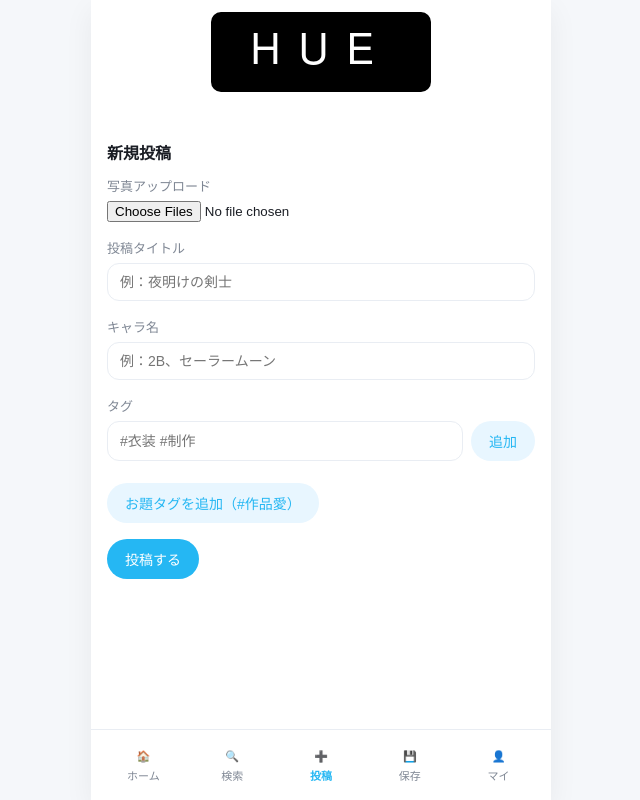
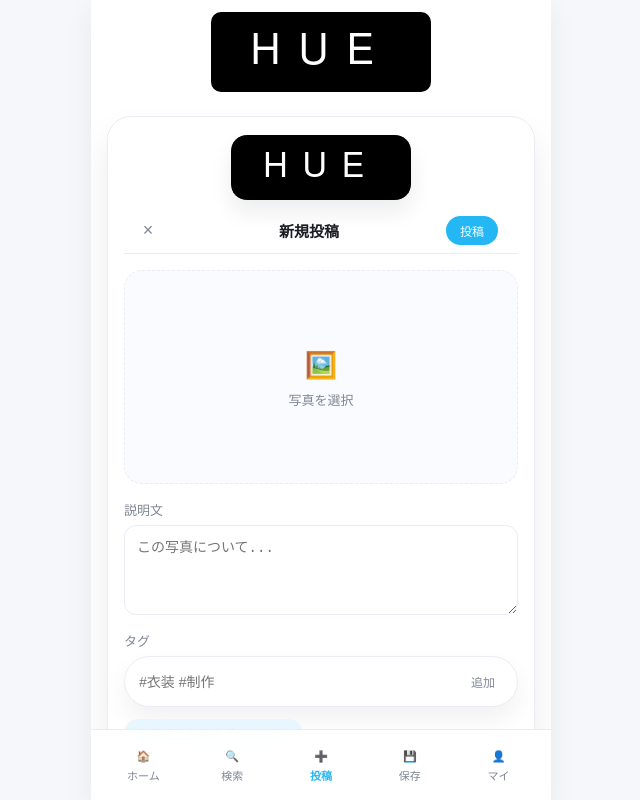
Before and after one commit to FUGA369/coswear-pwa, a Next.js app: page /post in a window 1280 px wide. Shown: the whole page, without its empty margins (319-959 px from the left). Built offline with nearby package versions, Linux system fonts and the light colour scheme.

Commit message:
Rebuild post screen layout

```diff
--- a/app/globals.css
+++ b/app/globals.css
@@ -321,6 +321,11 @@ textarea {
   width: fit-content;
 }
 
+.button.primary {
+  background: var(--accent);
+  color: #ffffff;
+}
+
 .button.secondary {
   background: var(--accent-soft);
   color: #25b7f3;
@@ -380,6 +385,10 @@ textarea {
 
 .search-bar input {
   flex: 1;
+}
+
+.search-bar.compact {
+  gap: 6px;
 }
 
 .search-screen {
@@ -468,6 +477,100 @@ textarea {
   font-size: 12px;
 }
 
+.button.compact {
+  padding: 6px 14px;
+  font-size: 12px;
+}
+
+.icon-button {
+  border: none;
+  background: transparent;
+  font-size: 18px;
+  color: var(--muted);
+  cursor: pointer;
+}
+
+.post-screen {
+  display: flex;
+  flex-direction: column;
+  align-items: center;
+}
+
+.post-card {
+  width: 100%;
+  background: #ffffff;
+  border-radius: 24px;
+  border: 1px solid var(--line);
+  padding: 18px 16px 24px;
+  box-shadow: 0 18px 34px rgba(17, 24, 39, 0.08);
+}
+
+.post-logo {
+  display: flex;
+  justify-content: center;
+  margin-bottom: 12px;
+}
+
+.post-logo img {
+  width: min(180px, 48vw);
+  border-radius: 16px;
+  box-shadow: 0 12px 22px rgba(17, 24, 39, 0.08);
+}
+
+.post-form {
+  display: flex;
+  flex-direction: column;
+  gap: 16px;
+}
+
+.post-top-bar {
+  display: grid;
+  grid-template-columns: 48px 1fr 72px;
+  align-items: center;
+  gap: 8px;
+  padding: 4px 0 8px;
+  border-bottom: 1px solid var(--line);
+}
+
+.post-title {
+  text-align: center;
+  font-weight: 600;
+  font-size: 15px;
+  color: var(--text);
+}
+
+.upload-box {
+  display: block;
+  border: 1.5px dashed var(--line);
+  border-radius: 18px;
+  padding: 16px;
+  background: #fafbff;
+  cursor: pointer;
+}
+
+.upload-box input {
+  display: none;
+}
+
+.upload-placeholder {
+  min-height: 180px;
+  display: flex;
+  flex-direction: column;
+  align-items: center;
+  justify-content: center;
+  gap: 8px;
+  color: var(--muted);
+  font-size: 13px;
+}
+
+.upload-icon {
+  font-size: 26px;
+}
+
+.input-group.compact textarea {
+  min-height: 90px;
+}
+
 .empty-state {
   padding: 24px;
   text-align: center;
--- a/app/post/page.js
+++ b/app/post/page.js
@@ -7,8 +7,7 @@ import { getTodayTopic } from "../../lib/topic";
 export default function PostPage() {
   const { addPost } = useApp();
   const topic = getTodayTopic();
-  const [title, setTitle] = useState("");
-  const [character, setCharacter] = useState("");
+  const [caption, setCaption] = useState("");
   const [tagInput, setTagInput] = useState("");
   const [tags, setTags] = useState([]);
   const [images, setImages] = useState([]);
@@ -25,69 +24,75 @@ export default function PostPage() {
 
   const handleSubmit = (event) => {
     event.preventDefault();
-    if (!title || !character) return;
+    if (!caption.trim() && images.length === 0) return;
     const fallbackImage = "/photos/photo-1.svg";
     addPost({
       id: `post-${Date.now()}`,
-      title,
-      character,
+      title: caption.trim() || "New Post",
+      character: "Unknown",
       user: "Mizuki",
       tags: tags.length ? tags : ["#new"],
       likes: 0,
       saves: 0,
       images: previews.length ? previews : [fallbackImage]
     });
-    setTitle("");
-    setCharacter("");
+    setCaption("");
     setTags([]);
     setTagInput("");
     setImages([]);
   };
 
   return (
-    <div>
-      <div className="section-title">新規投稿</div>
-      <form className="form" onSubmit={handleSubmit}>
-        <div className="input-group">
-          <label htmlFor="images">写真アップロード</label>
+    <div className="post-screen">
+      <div className="post-card">
+        <div className="post-logo">
+          <img src="/icons/hue-logo.svg" alt="HUE" />
+        </div>
+        <form className="post-form" onSubmit={handleSubmit}>
+          <div className="post-top-bar">
+            <button type="button" className="icon-button" aria-label="閉じる">
+              ×
+            </button>
+            <div className="post-title">新規投稿</div>
+            <button type="submit" className="button primary compact">
+              投稿
+            </button>
+          </div>
+
+          <label className="upload-box">
             <input
-            id="images"
               type="file"
               accept="image/*"
               multiple
               onChange={(event) => setImages(Array.from(event.target.files || []))}
             />
-          {previews.length > 0 && (
+            {previews.length > 0 ? (
               <div className="image-preview">
                 {previews.map((src, index) => (
                   <img key={src} src={src} alt={`preview-${index + 1}`} />
                 ))}
               </div>
+            ) : (
+              <div className="upload-placeholder">
+                <span className="upload-icon">🖼️</span>
+                <span>写真を選択</span>
+              </div>
             )}
-        </div>
-        <div className="input-group">
-          <label htmlFor="title">投稿タイトル</label>
-          <input
-            id="title"
-            type="text"
-            value={title}
-            onChange={(event) => setTitle(event.target.value)}
-            placeholder="例：夜明けの剣士"
+          </label>
+
+          <div className="input-group compact">
+            <label htmlFor="caption">説明文</label>
+            <textarea
+              id="caption"
+              value={caption}
+              onChange={(event) => setCaption(event.target.value)}
+              placeholder="この写真について..."
             />
           </div>
-        <div className="input-group">
-          <label htmlFor="character">キャラ名</label>
-          <input
-            id="character"
-            type="text"
-            value={character}
-            onChange={(event) => setCharacter(event.target.value)}
-            placeholder="例：2B、セーラームーン"
-          />
-        </div>
-        <div className="input-group">
+
+          <div className="input-group compact">
             <label>タグ</label>
-          <div className="search-bar">
+            <div className="search-bar is-pill compact">
               <input
                 type="text"
                 value={tagInput}
@@ -96,7 +101,7 @@ export default function PostPage() {
               />
               <button
                 type="button"
-              className="button secondary"
+                className="button ghost"
                 onClick={() => handleAddTag(tagInput)}
               >
                 追加
@@ -109,18 +114,16 @@ export default function PostPage() {
                 </span>
               ))}
             </div>
-        </div>
             <button
               type="button"
-          className="button secondary"
+              className="button secondary compact"
               onClick={() => handleAddTag(topic.key)}
             >
               お題タグを追加（#{topic.key}）
             </button>
-        <button type="submit" className="button">
-          投稿する
-        </button>
+          </div>
         </form>
+      </div>
     </div>
   );
 }
```
Lines whose indentation alone changed are shown as unchanged.
